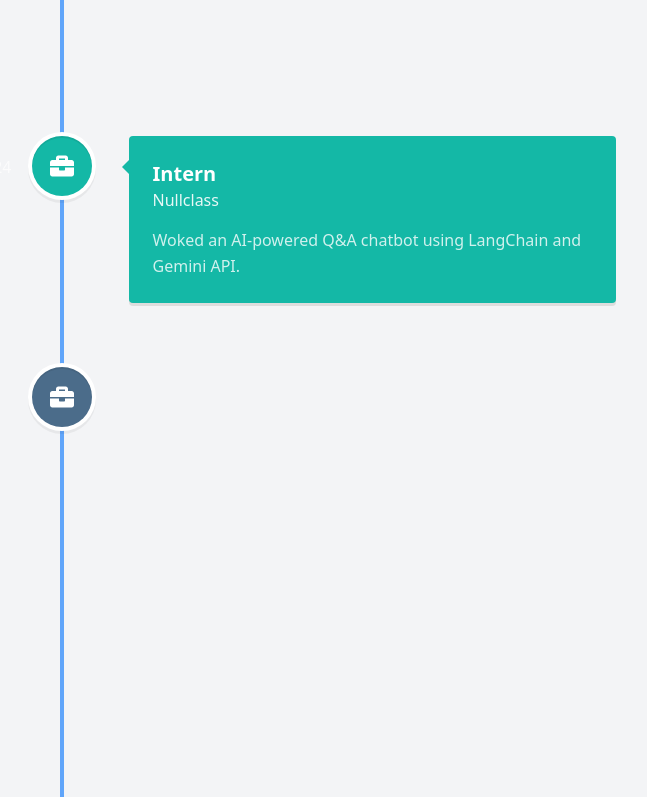
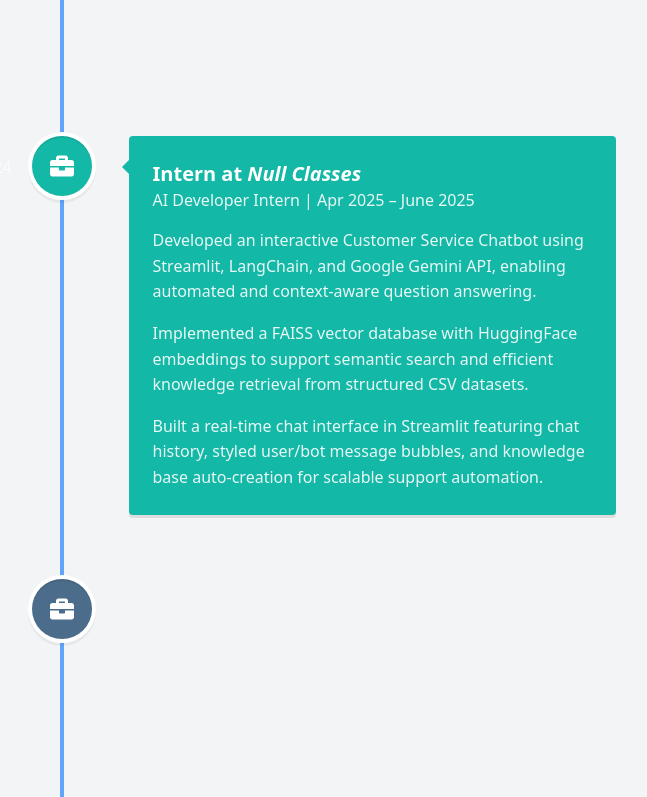
Before and after one commit to meer-aakif-33/Portfolio, a React (Vite) app: page / in a window 1280 px wide. Shown: the part 2000-2797 px from the top of the page, without its empty margins (578-1225 px from the left). Built offline with nearby package versions, Linux system fonts and the light colour scheme.

Commit message:
updated info

```diff
--- a/src/components/ScrollProgress.jsx
+++ b/src/components/ScrollProgress.jsx
@@ -16,6 +16,7 @@
     return () => window.removeEventListener("scroll", updateProgress);
   }, []);
 
+
   return (
     <div className="fixed top-0 left-0 w-full h-[2px] z-[9999] bg-transparent">
       <div
--- a/src/pages/About.jsx
+++ b/src/pages/About.jsx
@@ -82,14 +82,18 @@
         date="Feb 2025 - Apr 2024"
       >
         <h3 className="vertical-timeline-element-title text-white font-semibold text-xl">
-          Intern
+          Intern at <em>Null Classes</em>
         </h3>
-        <h4 className="vertical-timeline-element-subtitle text-white/90">
-          Nullclass
-        </h4>
-        <p className="text-white/80">
-          Woked an AI-powered Q&A chatbot using LangChain and Gemini API.
-        </p>
+        <h3 className="vertical-timeline-element-subtitle text-white/90">
+          AI Developer Intern | Apr 2025 – June 2025
+        </h3>
+        <p className="text-white/90">
+          Developed an interactive Customer Service Chatbot using Streamlit, LangChain, and Google Gemini API, enabling automated and context-aware question answering.        </p>
+        <p className="text-white/90">
+         Implemented a FAISS vector database with HuggingFace embeddings to support semantic search and efficient knowledge retrieval from structured CSV datasets.        </p>
+        <p className="text-white/90">
+         Built a real-time chat interface in Streamlit featuring chat history, styled user/bot message bubbles, and knowledge base
+         auto-creation for scalable support automation.        </p>
       </VerticalTimelineElement>
 
       <VerticalTimelineElement
@@ -100,7 +104,7 @@
         date="Apr 2025 - June 2025"
       >
         <h3 className="vertical-timeline-element-title text-white font-semibold text-xl">
-          Intern
+          Intern at <em>Stack Junior India</em>
         </h3>
         <h3 className="vertical-timeline-element-subtitle text-white/90">
           Full Stack Developer Intern | Mar 2025 – Aug 2025
```
